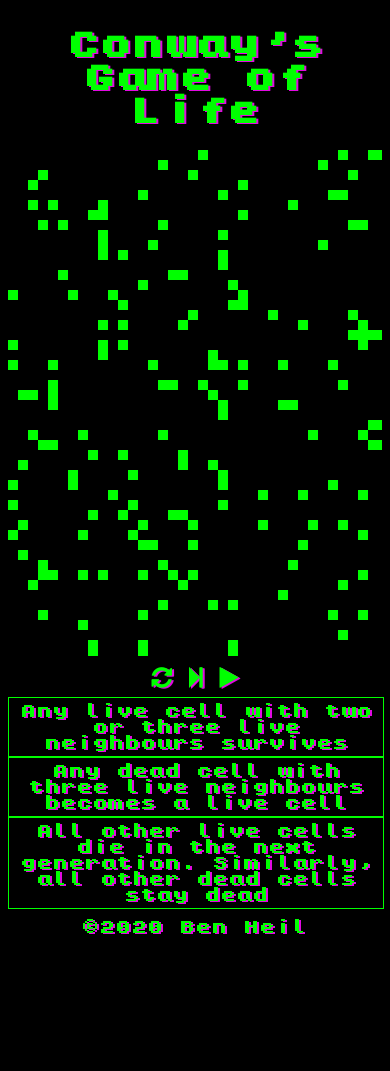
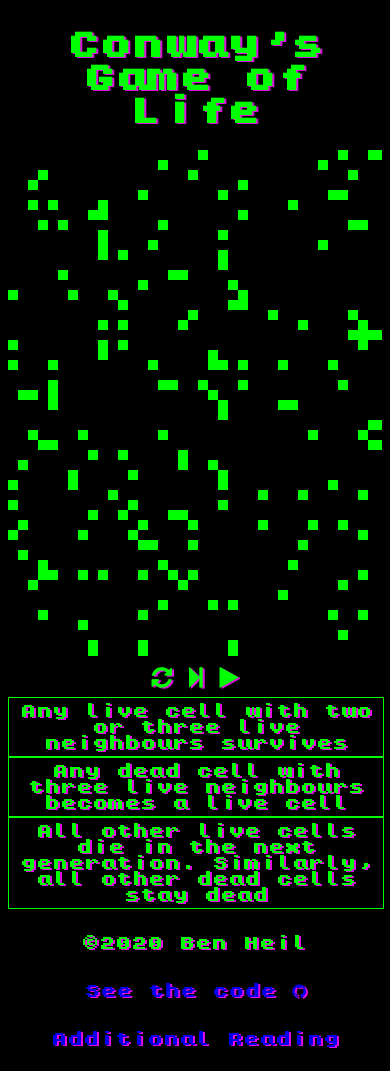
Before and after one commit to AlreadyAsleep/ConwaysGameOfLife, a plain HTML site: page index.html in a window 390 px wide. Before the commit the page ends 943 px from the top, so only its background shows below. Drawn offline with Linux system fonts and the light colour scheme.

Commit message:
Added link to code and wiki, updated media query

```diff
--- a/index.html
+++ b/index.html
@@ -35,7 +35,9 @@
       <p>All other live cells die in the next generation. Similarly, all other dead cells stay dead</p>
     </div>
     <div class="footer">
-      &copy;2020 Ben Heil
+      <p>&copy;2020 Ben Heil</p>
+      <p><a href="https://github.com/AlreadyAsleep/ConwaysGameOfLife">See the code <i class="fa fa-github"></i></a></p>
+      <p><a href="https://en.wikipedia.org/wiki/Conway%27s_Game_of_Life">Additional Reading</a></p>
     </div>
   </div>
   <script src="index.js"></script>
--- a/styles.css
+++ b/styles.css
@@ -30,6 +30,16 @@
 .footer{
   grid-area: footer;
   text-align: center;
+  display: flex;
+  flex-direction: row;
+  vertical-align: center;
+  align-content: center;
+  margin: auto;
+}
+
+.footer > p{
+  margin-left: 3vh;
+  margin-right: 3vh;
 }
 
 .controls-container{
@@ -56,6 +66,22 @@
   color: rgb(9, 116, 255);
 }
 
+a{
+  text-decoration: none;
+}
+
+a:active{
+  color: rgb(9, 116, 255);
+}
+
+a:hover{
+  color: rgb(255, 9, 243);
+}
+
+a:visited{
+  color:#00ff00;
+}
+
 #page{
   display: grid;
   grid-template-areas:
@@ -63,7 +89,7 @@
     'canvas   canvas canvas'
     '.        controls  .'
     'rules    rules  rules'
-    '.        footer .'
+    'footer   footer footer'
   ;
   grid-template-columns: repeat(3, 1fr);
   font-family: 'kongtextregular' , Arial, sans-serif;
@@ -75,7 +101,7 @@ body{
   background-color: black;
 }
 
-@media(max-width:400px){
+@media(max-width:600px){
   #page{
     grid-template-areas:
     'header'
@@ -101,6 +127,7 @@ body{
 
   .footer{
     margin-top: 10px;
+    flex-direction: column;
   }
 
   .controls-container > *:hover{
```
